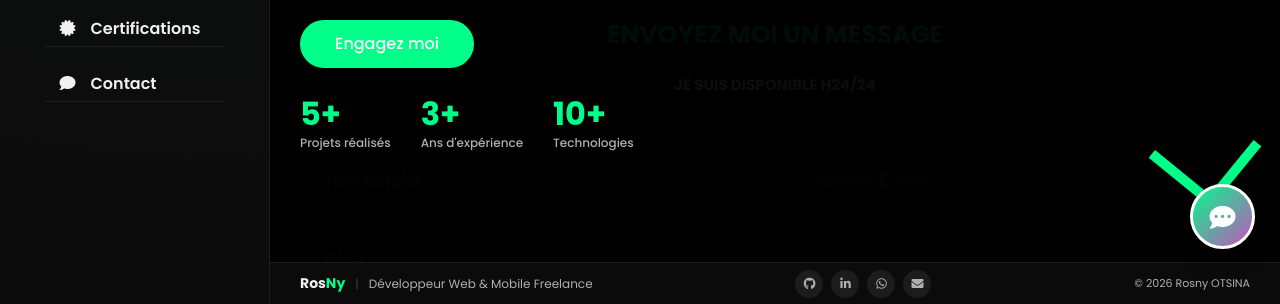
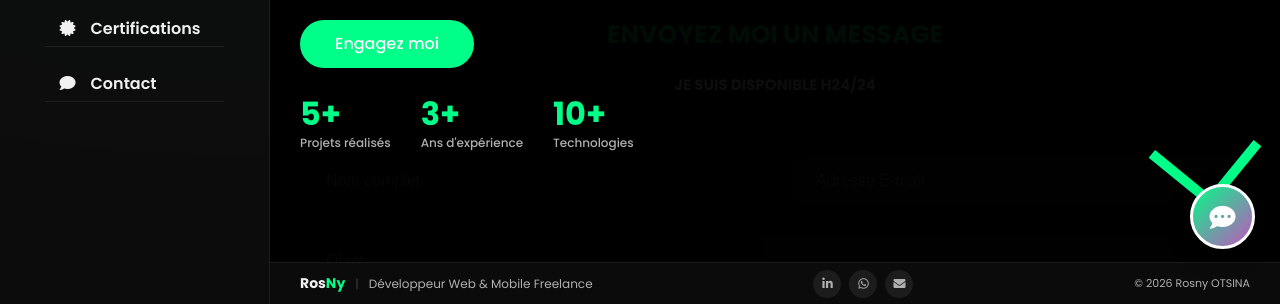
Before and after one commit to RosnyMinko07/portfofio, a website: page index.html in a window 1280 px wide. Shown: the part 496-800 px from the top of the page. Drawn offline with nearby package versions, Linux system fonts and the light colour scheme; a web font is replaced by a local one.

Commit message:
fix vercel build

```diff
--- a/index.html
+++ b/index.html
@@ -1090,7 +1090,6 @@
                 <span>Développeur Web &amp; Mobile Freelance</span>
             </div>
             <div class="site-footer-socials">
-                <a href="https://github.com/RosnyMinko07" target="_blank" title="GitHub"><i class="fab fa-github"></i></a>
                 <a href="https://linkedin.com" target="_blank" title="LinkedIn"><i class="fab fa-linkedin-in"></i></a>
                 <a href="https://wa.me/24177124485" target="_blank" title="WhatsApp"><i class="fab fa-whatsapp"></i></a>
                 <a href="mailto:rodrigueotsina@gmail.com" title="Email"><i class="fas fa-envelope"></i></a>
```
